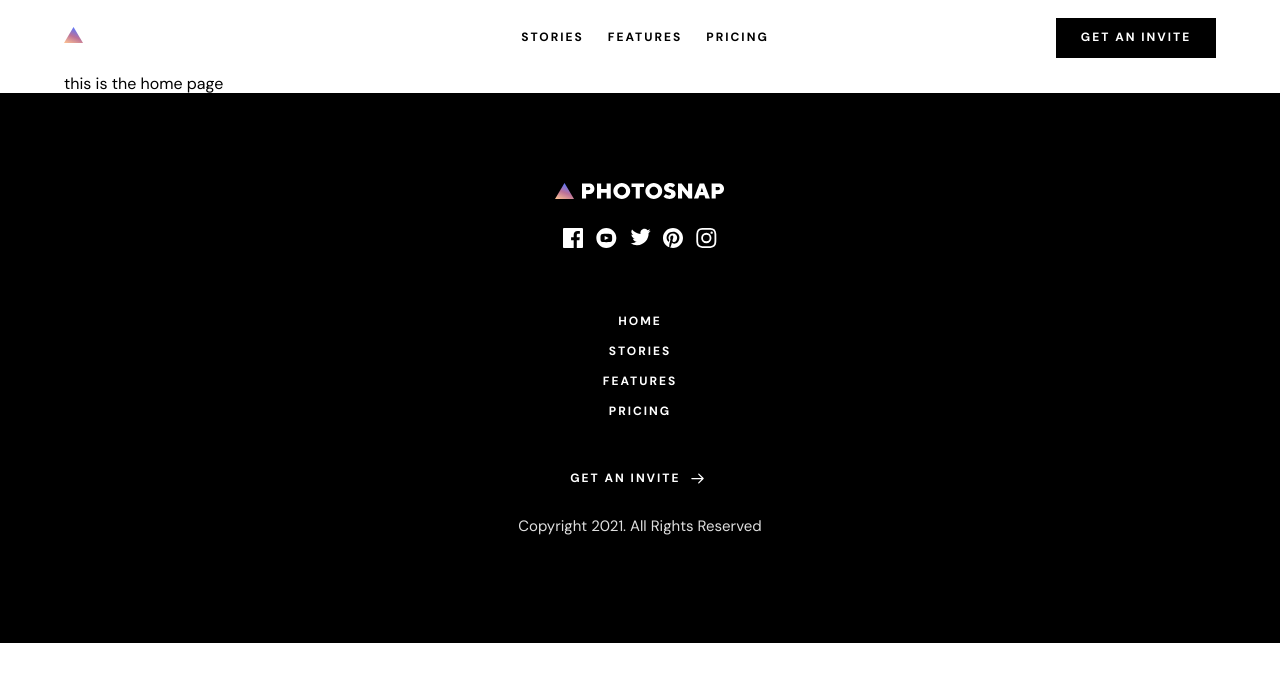
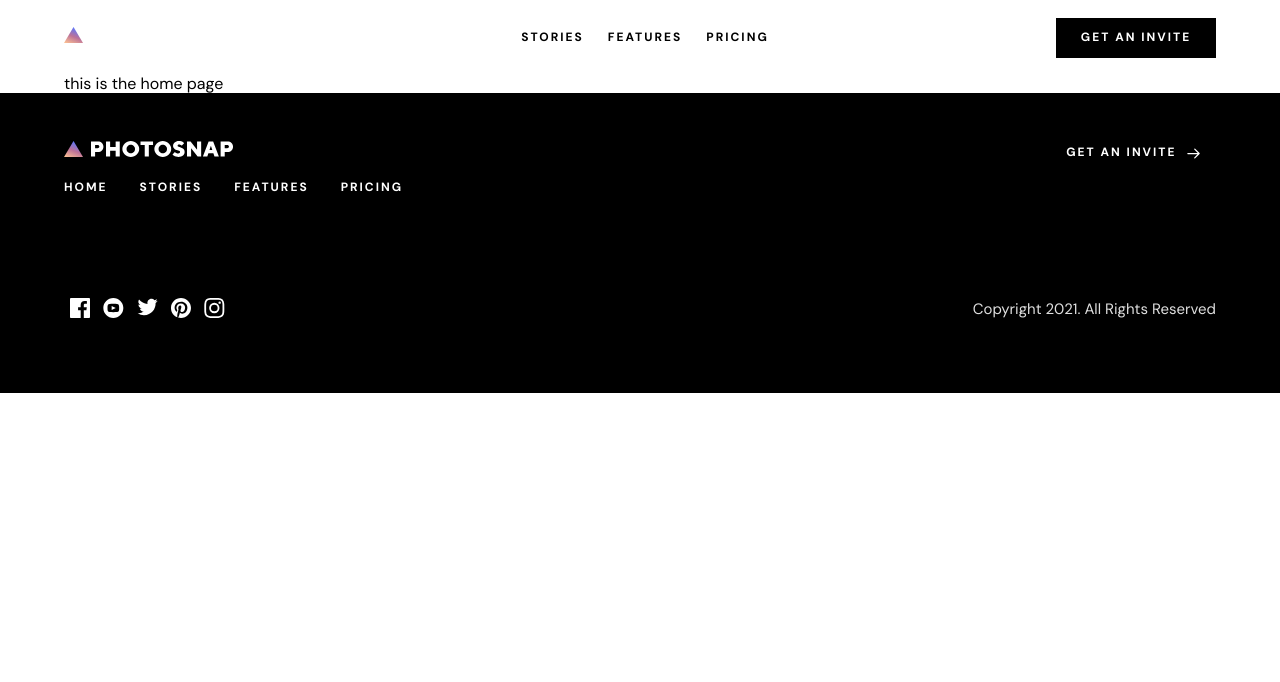
Before and after one commit to chungleee/photosnap, a Next.js app: page / in a window 1280 px wide. Shown: the top 682 px of the page. Built offline with nearby package versions, Linux system fonts and the light colour scheme.

Commit message:
tablet styling and absolute positioning elements per design

```diff
--- a/components/Footer/Footer.module.scss
+++ b/components/Footer/Footer.module.scss
@@ -1,4 +1,5 @@
 @import '../../styles/variables';
+@import '../../styles/mixins';
 
 .footer {
 	height: 550px;
@@ -33,6 +34,7 @@
 
 	.footer__links {
 		text-align: center;
+
 		li {
 			margin: 1rem 0;
 		}
@@ -41,4 +43,45 @@
 	p {
 		color: map-get($map: $colors, $key: light-grey);
 	}
+
+	@include break-tablet {
+		height: 300px;
+
+		.footer__container {
+			display: block;
+			position: relative;
+		}
+
+		.footer__logo {
+			position: absolute;
+			top: 3rem;
+		}
+
+		.footer__links {
+			position: absolute;
+			top: 3rem;
+			display: flex;
+
+			li {
+				margin-right: 2rem;
+			}
+		}
+
+		.footer__socials {
+			position: absolute;
+			bottom: 3rem;
+		}
+
+		.footer__invite__button {
+			position: absolute;
+			right: 0;
+			top: 2.5rem;
+		}
+
+		.footer__copyright {
+			position: absolute;
+			right: 0;
+			bottom: 3.5rem;
+		}
+	}
 }
```
